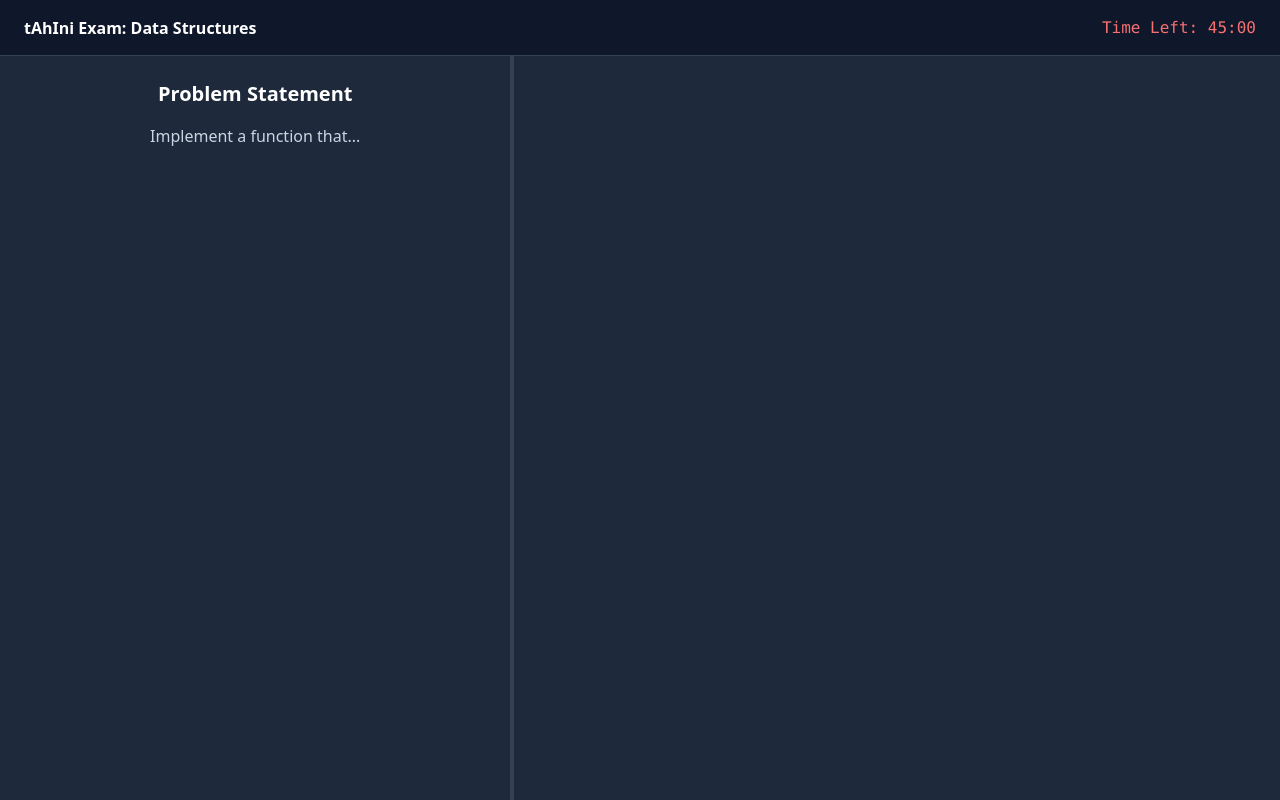
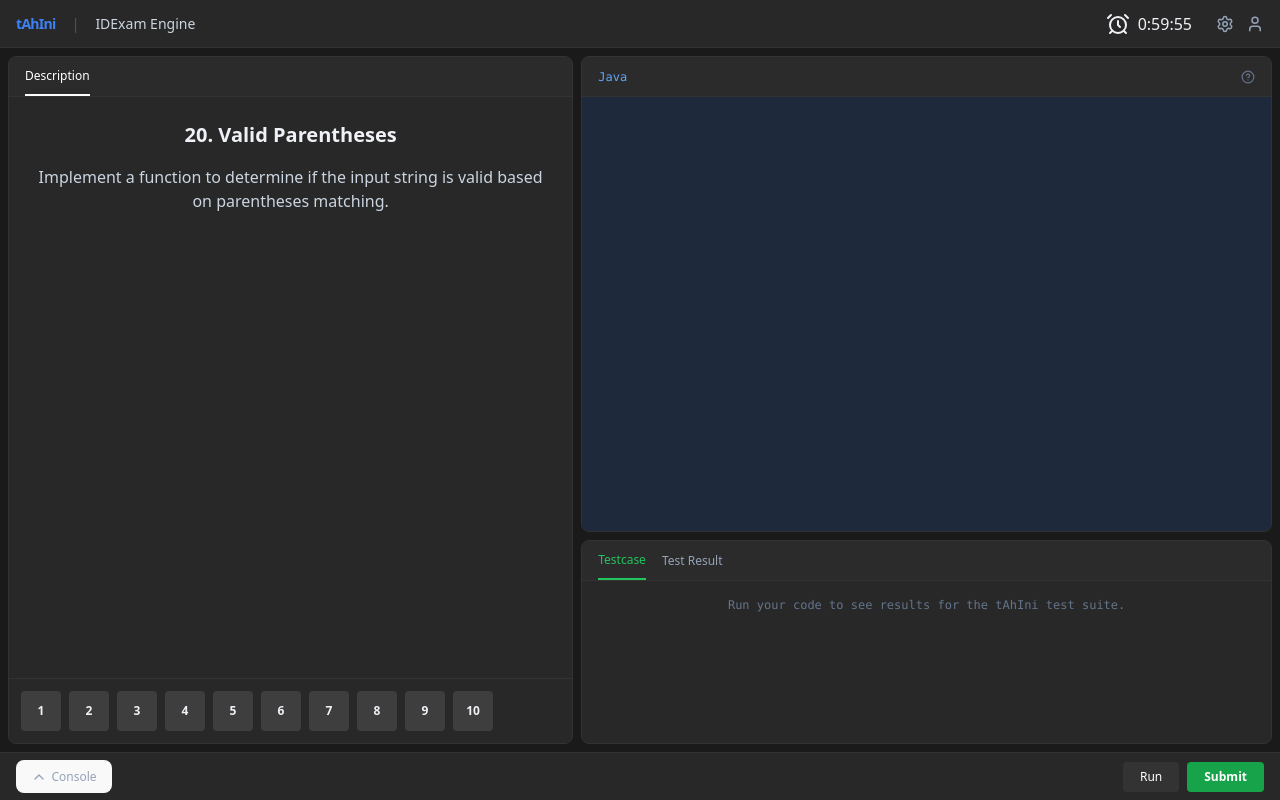
Before and after one commit to Dennis-Rotich/IDExam, a React (Vite) app in the folder frontend/: page /exam/1 in a window 1280 px wide. Built offline with nearby package versions, Linux system fonts and the light colour scheme.

Commit message:
refactor: updated the example to use shadcn's resizable windows to clone leetcode's interface

```diff
--- a/frontend/src/pages/Student/StudentExam.tsx
+++ b/frontend/src/pages/Student/StudentExam.tsx
@@ -1,34 +1,161 @@
-import * as Panel from "react-resizable-panels";
+import {
+  ResizableHandle,
+  ResizablePanel,
+  ResizablePanelGroup,
+} from "../../components/ui/resizable";
+import type { ComponentProps } from "react";
+import { useState, useLayoutEffect, useRef } from "react";
 import { MonacoInstance } from "../../components/Editor/MonacoInstance";
+import { Timer } from "../../components/Layout/Timer";
+import { ChevronUp, Settings, User, HelpCircle } from "lucide-react";
+
+// Alias shadcn props to the PanelProps type you're comfortable with
+type PanelProps = ComponentProps<typeof ResizablePanel>;
 
 export const StudentExam = () => {
+  const containerRef = useRef<HTMLDivElement>(null);
+  const [minPercentage, setMinPercentage] = useState(0);
+
+  useLayoutEffect(() => {
+    const calculateMinSize = () => {
+      if (containerRef.current) {
+        const containerWidth = containerRef.current.offsetWidth;
+        // Enforce the 280px minimum for the Lexend-styled description
+        const percentage = (280 / containerWidth) * 100;
+        setMinPercentage(percentage);
+      }
+    };
+    calculateMinSize();
+    const observer = new ResizeObserver(calculateMinSize);
+    if (containerRef.current) observer.observe(containerRef.current);
+    return () => observer.disconnect();
+  }, []);
+
+  // Panel configurations using shadcn/PanelProps logic
+  const leftPanelProps: Partial<PanelProps> = {
+    defaultSize: 45,
+    minSize: minPercentage,
+    className:
+      "flex flex-col bg-[#282828] rounded-lg border border-[#333] overflow-hidden",
+  };
+
   return (
-    <div className="h-screen flex flex-col bg-slate-900 text-white">
-      {/* Top Header: Title & Timer */}
-      <header className="h-14 border-b border-slate-700 flex items-center px-6 justify-between">
-        <h1 className="font-bold">tAhIni Exam: Data Structures</h1>
-        <div className="text-red-400 font-mono">Time Left: 45:00</div>
-      </header>
+    <div className="h-screen flex flex-col bg-[#1a1a1a] text-[#eff1f6] font-sans selection:bg-blue-500/30">
+      {/* Navbar */}
+      <nav className="h-12 border-b border-[#333] bg-[#282828] flex items-center px-4 justify-between">
+        <div className="flex items-center gap-4 text-sm font-medium">
+          <span className="text-blue-500 font-bold tracking-tighter">
+            tAhIni
+          </span>
+          <span className="text-slate-600">|</span>
+          <span className="text-slate-300">IDExam Engine</span>
+        </div>
+        <div className="flex items-center gap-6">
+          <Timer
+            endsAt={new Date(Date.now() + 3600000).toISOString()}
+            onTimeUp={() => {}}
+          />
+          <div className="flex items-center gap-3 text-slate-400">
+            <Settings size={18} className="hover:text-white cursor-pointer" />
+            <User size={18} className="hover:text-white cursor-pointer" />
+          </div>
+        </div>
+      </nav>
 
-      {/* Main Content: Split View */}
-      <main className="flex-1 overflow-hidden">
-        <Panel.Group dir="horizontal">
-          <Panel.Panel
-            defaultSize={40}
-            minSize={20}
-            className="bg-slate-800 p-6 overflow-y-auto"
-          >
-            <h2 className="text-xl font-semibold mb-4">Problem Statement</h2>
-            <p className="text-slate-300">Implement a function that...</p>
-          </Panel.Panel>
+      <main ref={containerRef} className="flex-1 overflow-hidden p-2">
+        {minPercentage > 0 && (
+          <ResizablePanelGroup orientation="horizontal">
+            {/* Left: Problem Description */}
+            <ResizablePanel {...leftPanelProps}>
+              <div className="flex items-center px-4 h-10 border-b border-[#333] bg-[#333]/30 text-xs text-white">
+                <span className="border-b-2 border-white h-full flex items-center font-medium">
+                  Description
+                </span>
+              </div>
+              <div className="flex-1 p-6 overflow-y-auto">
+                <h2 className="text-xl font-bold mb-4">
+                  20. Valid Parentheses
+                </h2>
+                <p className="text-slate-300 mb-4">
+                  Implement a function to determine if the input string is valid
+                  based on parentheses matching.
+                </p>
+              </div>
 
-          <Panel.Separator className="w-1 bg-slate-700 hover:bg-blue-500 transition-colors" />
+              {/* Question Navigation */}
+              <div className="p-3 bg-[#282828] border-t border-[#333]">
+                <div className="flex flex-wrap gap-2">
+                  {Array.from({ length: 10 }, (_, i) => (
+                    <button
+                      key={i}
+                      className="w-10 h-10 shrink-0 flex items-center justify-center rounded bg-[#3e3e3e] hover:bg-[#4e4e4e] text-[12px] font-bold transition-all active:scale-95 text-[#eff1f6]"
+                      onClick={() =>
+                        console.log(`Navigating to question ${i + 1}`)
+                      }
+                    >
+                      {i + 1}
+                    </button>
+                  ))}
+                </div>
+              </div>
+            </ResizablePanel>
 
-          <Panel.Panel defaultSize={60} minSize={30}>
-            <MonacoInstance />
-          </Panel.Panel>
-        </Panel.Group>
+            <ResizableHandle className="w-2 bg-transparent hover:bg-blue-500/20 transition-colors" />
+
+            {/* Right: Vertical Split (Editor & Terminal) */}
+            <ResizablePanel defaultSize={55}>
+              <ResizablePanelGroup orientation="vertical">
+                {/* Top Section: Monaco */}
+                <ResizablePanel
+                  defaultSize={70}
+                  className="bg-[#282828] rounded-lg border border-[#333] flex flex-col overflow-hidden"
+                >
+                  <div className="h-10 border-b border-[#333] px-4 flex items-center justify-between bg-[#333]/30 text-xs">
+                    <span className="text-blue-400 font-mono">Java</span>
+                    <HelpCircle size={14} className="text-slate-500" />
+                  </div>
+                  <div className="flex-1 relative">
+                    <MonacoInstance />
+                  </div>
+                </ResizablePanel>
+
+                <ResizableHandle className="h-2 bg-transparent hover:bg-blue-500/20 transition-colors" />
+
+                {/* Bottom Section: Test Result Panel */}
+                <ResizablePanel
+                  defaultSize={30}
+                  className="bg-[#282828] rounded-lg border border-[#333] flex flex-col overflow-hidden"
+                >
+                  <div className="h-10 border-b border-[#333] px-4 flex items-center bg-[#333]/30 text-xs font-medium gap-4">
+                    <span className="text-green-500 border-b-2 border-green-500 h-full flex items-center">
+                      Testcase
+                    </span>
+                    <span className="text-slate-400">Test Result</span>
+                  </div>
+                  <div className="flex-1 p-4 font-mono text-xs text-slate-500">
+                    Run your code to see results for the tAhIni test suite.
+                  </div>
+                </ResizablePanel>
+              </ResizablePanelGroup>
+            </ResizablePanel>
+          </ResizablePanelGroup>
+        )}
       </main>
+
+      {/* Action Footer */}
+      <footer className="h-12 bg-[#282828] border-t border-[#333] px-4 flex items-center justify-between">
+        <button className="text-xs text-slate-400 hover:text-white flex items-center gap-1 transition-colors">
+          <ChevronUp size={16} /> Console
+        </button>
+        <div className="flex gap-2">
+          <button className="px-4 py-1.5 bg-[#333] hover:bg-[#444] rounded text-xs font-medium text-white transition-colors">
+            Run
+          </button>
+          <button className="px-4 py-1.5 bg-green-600 hover:bg-green-500 rounded text-xs font-bold text-white transition-colors">
+            Submit
+          </button>
+        </div>
+      </footer>
     </div>
   );
 };
```
